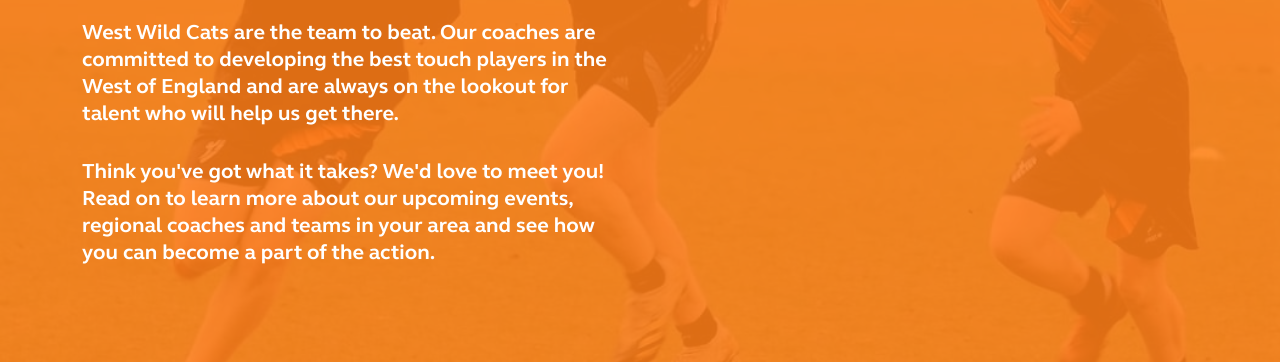
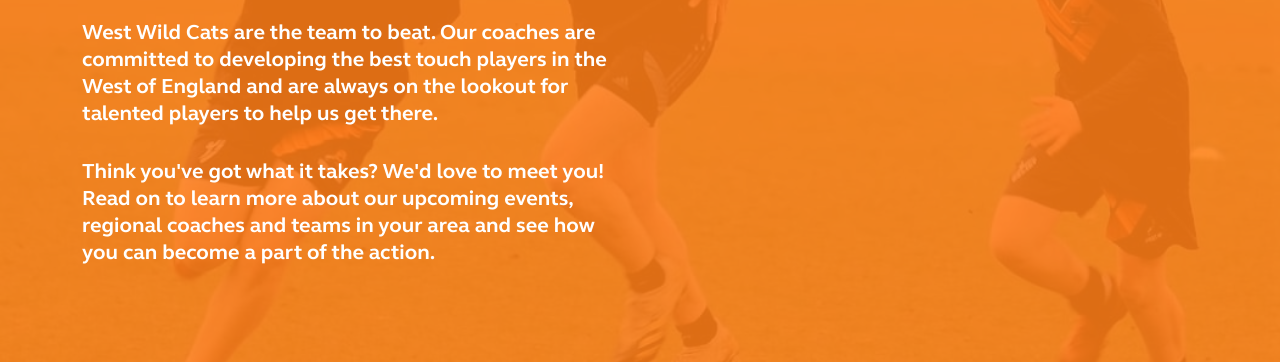
Before and after one commit to cuperman007/wildcats-touch, a plain HTML site: page index.html in a window 1280 px wide. Shown: the part 438-800 px from the top of the page. Drawn offline with nearby package versions, Linux system fonts and the light colour scheme; a web font is replaced by a local one.

Commit message:
Home page content update

```diff
--- a/index.html
+++ b/index.html
@@ -98,7 +98,7 @@
             <h1 class="">West Wildcats</h1>
             <h3 class="">West Regional Touch Development</h3>
             <p class="">
-              West Wild Cats are the team to beat. Our coaches are committed to developing the best touch players in the West of England and are always on the lookout for talent who will help us get there.
+              West Wild Cats are the team to beat. Our coaches are committed to developing the best touch players in the West of England and are always on the lookout for talented players to help us get there.
             </p>
             <p class="">
               Think you've got what it takes? We'd love to meet you! Read on to learn more about our upcoming events, regional coaches and teams in your area and see how you can become a part of the action.
```
